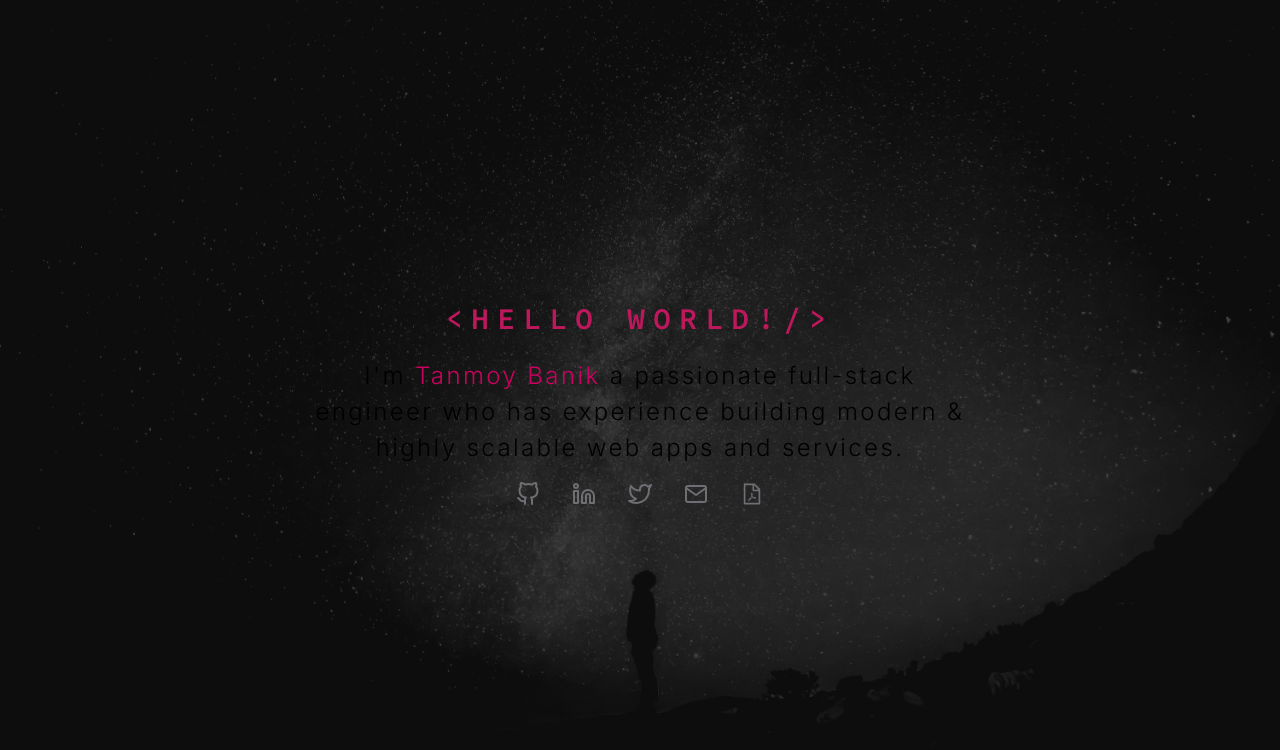
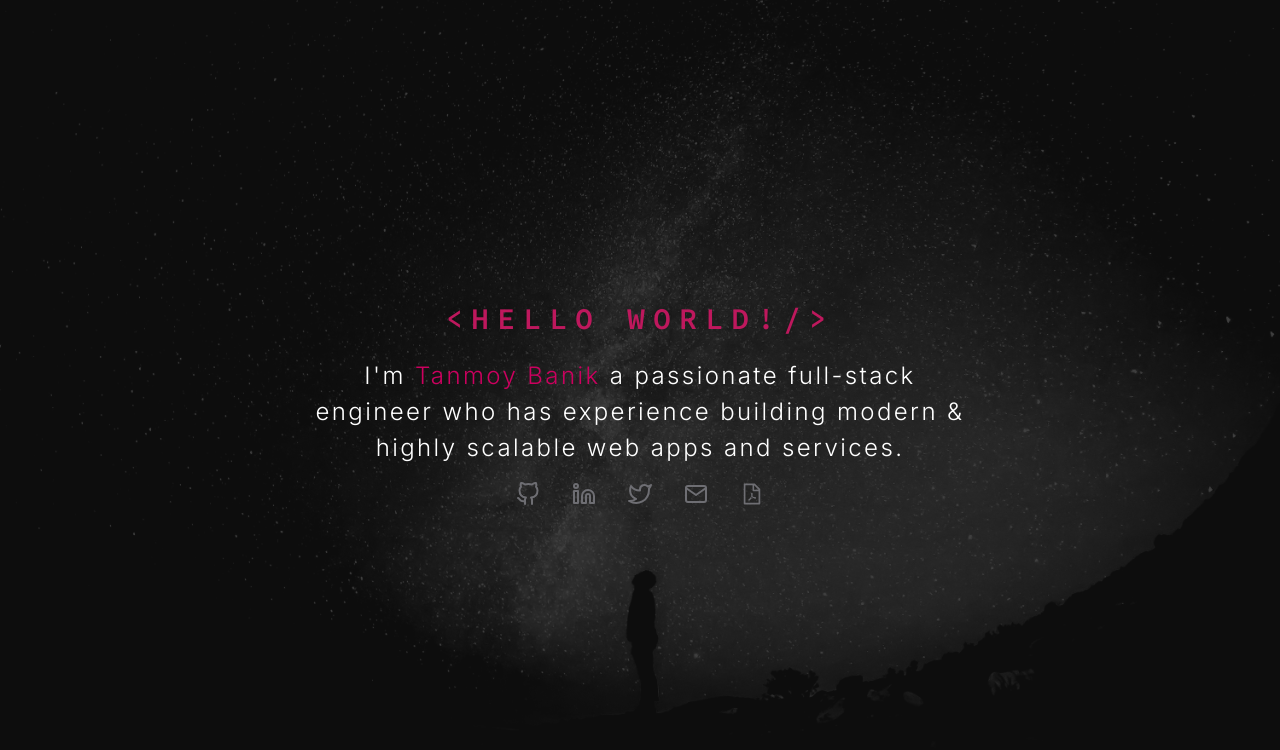
Before and after one commit to imtanmoy/tanmoybanik.me, a Next.js app: page / in a window 1280 px wide. Shown: the top 750 px of the page. Built offline with nearby package versions, Linux system fonts and the light colour scheme.

Commit message:
fix text color

```diff
--- a/ui/intro/index.tsx
+++ b/ui/intro/index.tsx
@@ -25,7 +25,7 @@ export const Intro: React.FC = () => {
       >
         {'<Hello World!/>'}
       </h1>
-      <p className="max-w-screen-md px-12 py-0 text-center text-2xl font-light leading-normal tracking-widest">
+      <p className="max-w-screen-md px-12 py-0 text-center text-2xl font-light leading-normal tracking-widest text-white">
         {`I'm`} <span style={{ color: '#cc005f' }}>Tanmoy Banik</span> a
         passionate full-stack engineer who has experience building modern &
         highly scalable web apps and services.
```
